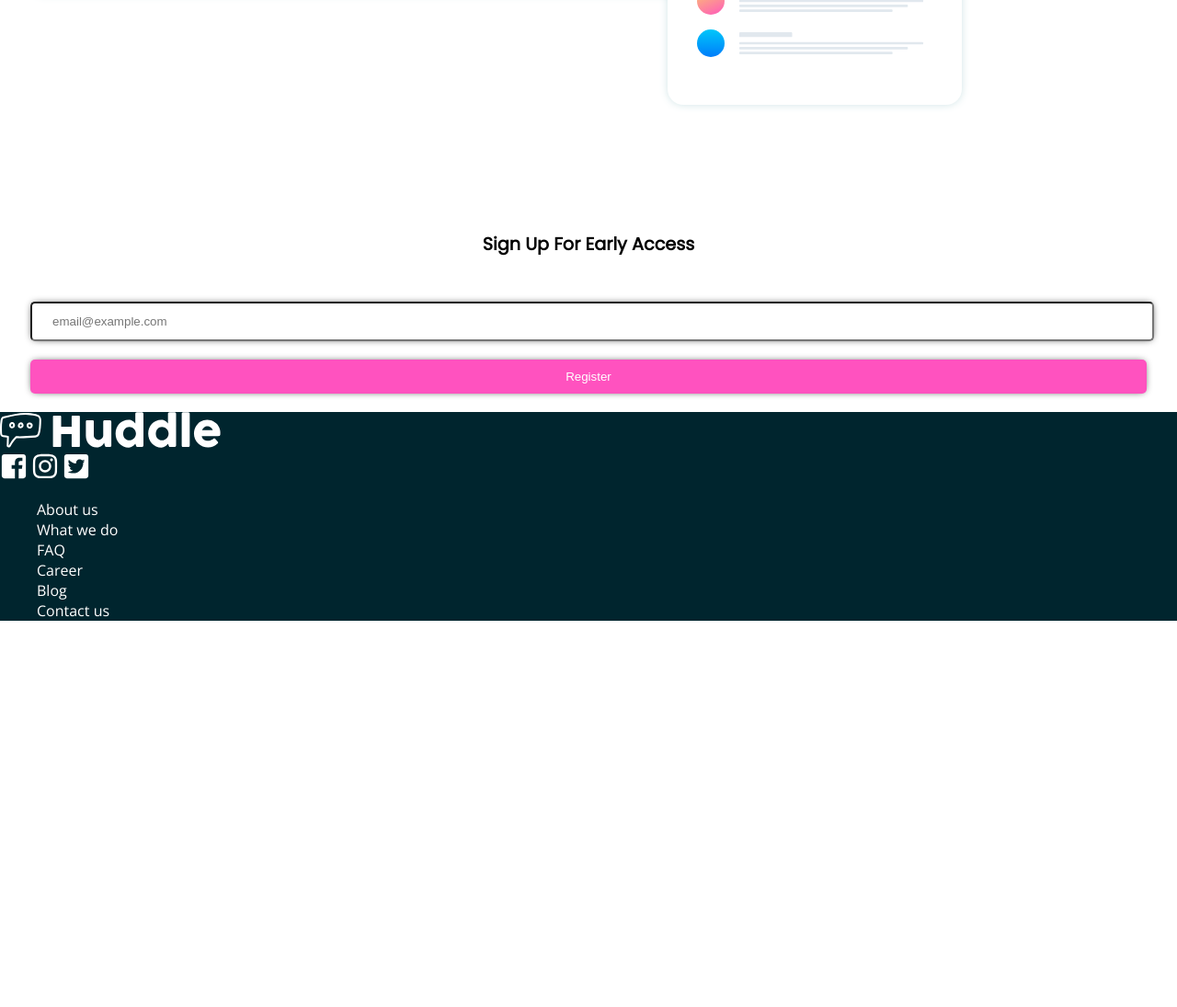
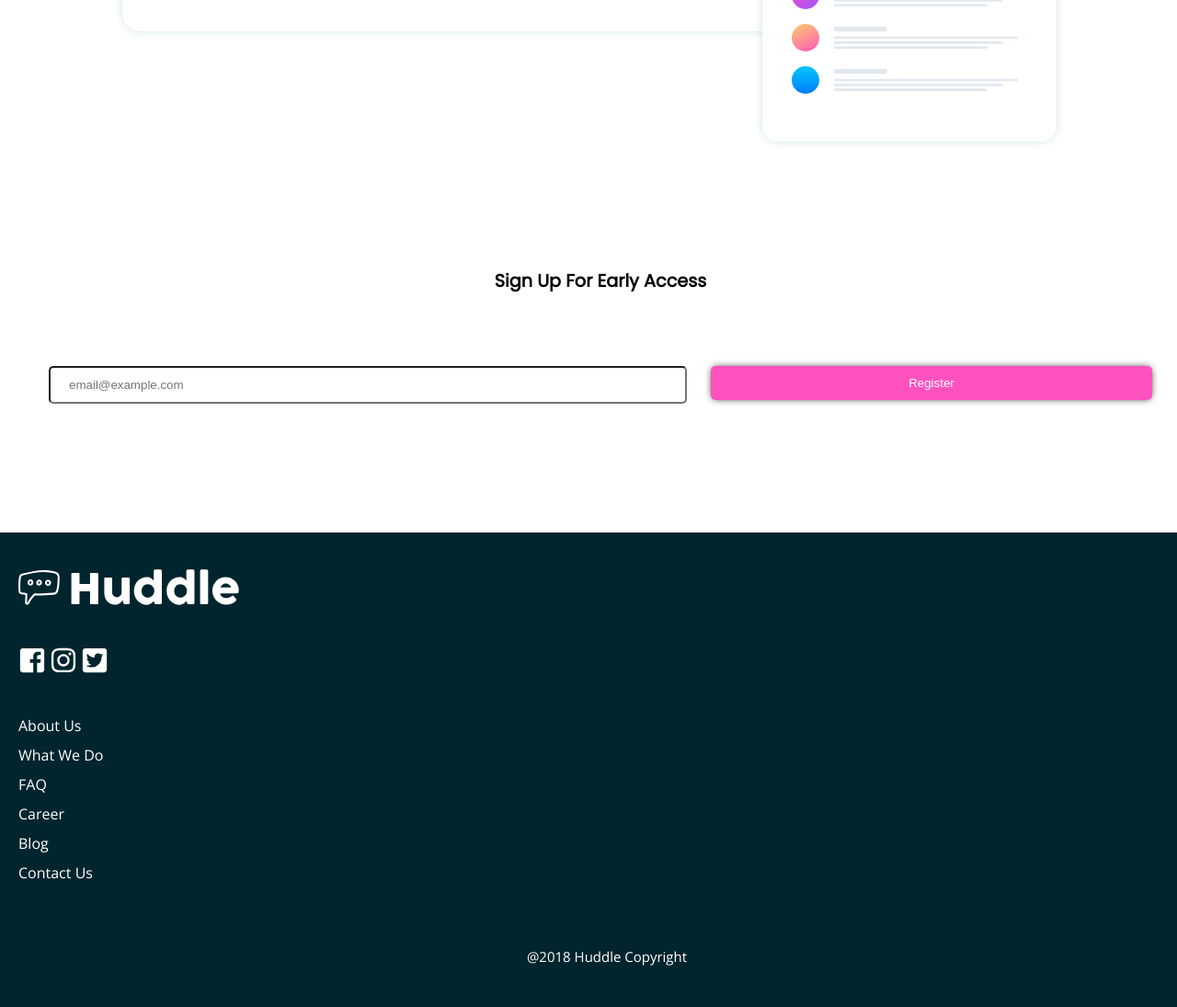
Before and after one commit to Peleda23/Huddle-landing-page-, a plain HTML site: page index.html in a window 1280 px wide. Shown: the part 900-1995 px from the top of the page at 92% size. Before the commit the page ends 1575 px from the top, so only its background shows below. Drawn offline with nearby package versions, Linux system fonts and the light colour scheme.

Commit message:
started adding media querys

```diff
--- a/css/main.scss
+++ b/css/main.scss
@@ -7,16 +7,21 @@
 );
 
 $padding: 20px;
-
+$padding-big: 40px;
 
   // headings: 'Poppins', sans-serif,
-
 
 @function color($color-name) {
   @return map-get($colors, $color-name)
 }
 
+$desktop: 840px;
 
+@mixin desktop {
+  @media (min-width: #{$desktop}) {
+    @content;
+  }
+}
 
 body, html {
   height: 100%;
@@ -38,6 +43,23 @@
 }
 
 main {
+  @include desktop {
+    max-width: 100%;
+    margin: 0;
+    padding: $padding-big;
+
+    p {
+      margin-left: 27%;
+      margin-right: 27%;
+      text-align: center;
+    }
+
+    img {
+      display: block;
+      margin-left: auto;
+      margin-right: auto;
+    }
+  }
 
   padding: $padding;
 
@@ -66,28 +88,44 @@
   }
 
   form {
-    padding-top: 80px;
-    padding-left: 13px;
-    padding-right: 13px;
+
+    @include desktop {
+      width: 100%;
+      display: grid;
+      grid-template-columns: auto 40%;
+      grid-gap: 30px;
+      grid-template-areas:
+        "p p"
+        "a b";
+    }
+    padding: 80px 13px 80px 13px;
 
     h1 {
       text-transform: capitalize;
       font-weight: 700;
+
+      @include desktop {
+        grid-area: p;
+      }
     }
 
     input[type=text] {
       display: block;
-      box-shadow: 0px 0px 8px -3px rgba(0,0,0,1);
+      box-shadow: 0px 0px 0px -1px rgba(0,0,0,1);
       width: 100%;
       height: 2.8em;
       border-radius: 5px;
       margin-bottom: 20px;
+      padding: 0;
+
+      @include desktop {
+        grid-area: a;
+      }
     }
 
     input::placeholder {
       padding-left: 20px;
     }
-
 
     button {
       display: block;
@@ -97,21 +135,27 @@
       border: none;
       color: white;
       border-radius: 5px;
-      box-shadow: 0px 0px 8px -3px rgba(0,0,0,1);
+      box-shadow: 0px 0px 8px -2px rgba(0,0,0,1);
+      padding: 0;
+
+      @include desktop {
+        grid-area: b;
+      }
     }
   }
-
 }
 
 footer {
   background: color(neutral);
     width: 100%;
+    margin: 0;
+    padding-left: $padding;
 
-  #svg {
-    fill: white;
-  }
+    img {
+      padding-top: 40px;
+    }
 
-  .icons {
+    .icons {
     width: 30px;
     height: 30px;
   }
@@ -119,17 +163,27 @@
   ul {
     color: white;
     list-style-type: none;
+    padding-top: 35px;
+    padding-left: 0;
+    margin: 0;
 
     li {
+      padding-top: 5px;
+      padding-bottom: 5px;
 
       a {
         color: white;
         text-decoration: none;
+        text-transform: capitalize;
       }
-
     }
   }
-
-
-
+  p {
+    color: white;
+    text-align: center;
+    text-transform: capitalize;
+    font-size: 15px;
+    padding-top: 50px;
+    padding-bottom: 45px;
+  }
 }
--- a/index.html
+++ b/index.html
@@ -55,6 +55,7 @@
         <li><a href="">Contact us</a></li>
       </ul>
     </div>
+    <p>@2018 Huddle copyright</p>
 
   </footer>
 </body>
```
Also changed, not shown: css/main.css, 1 other file.
